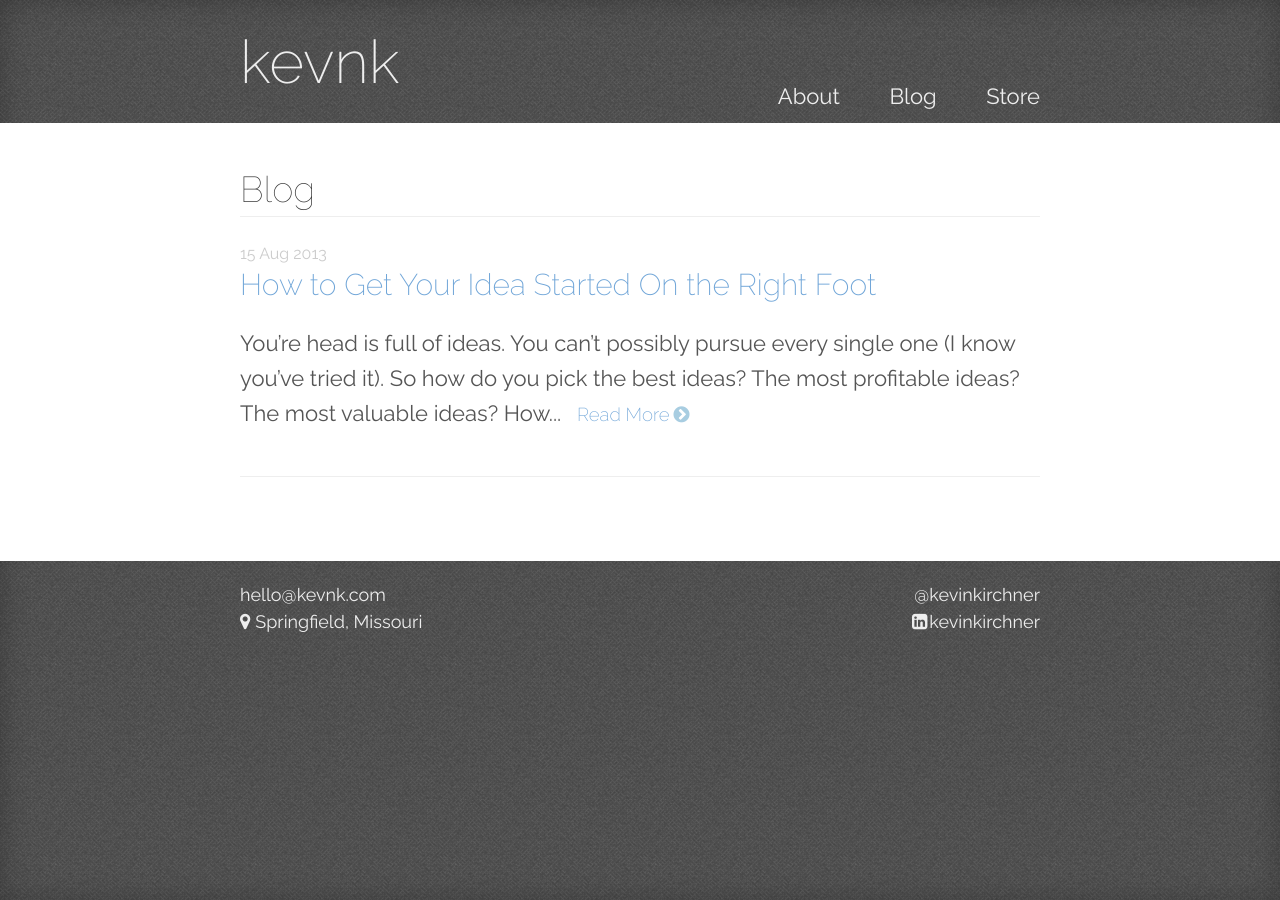
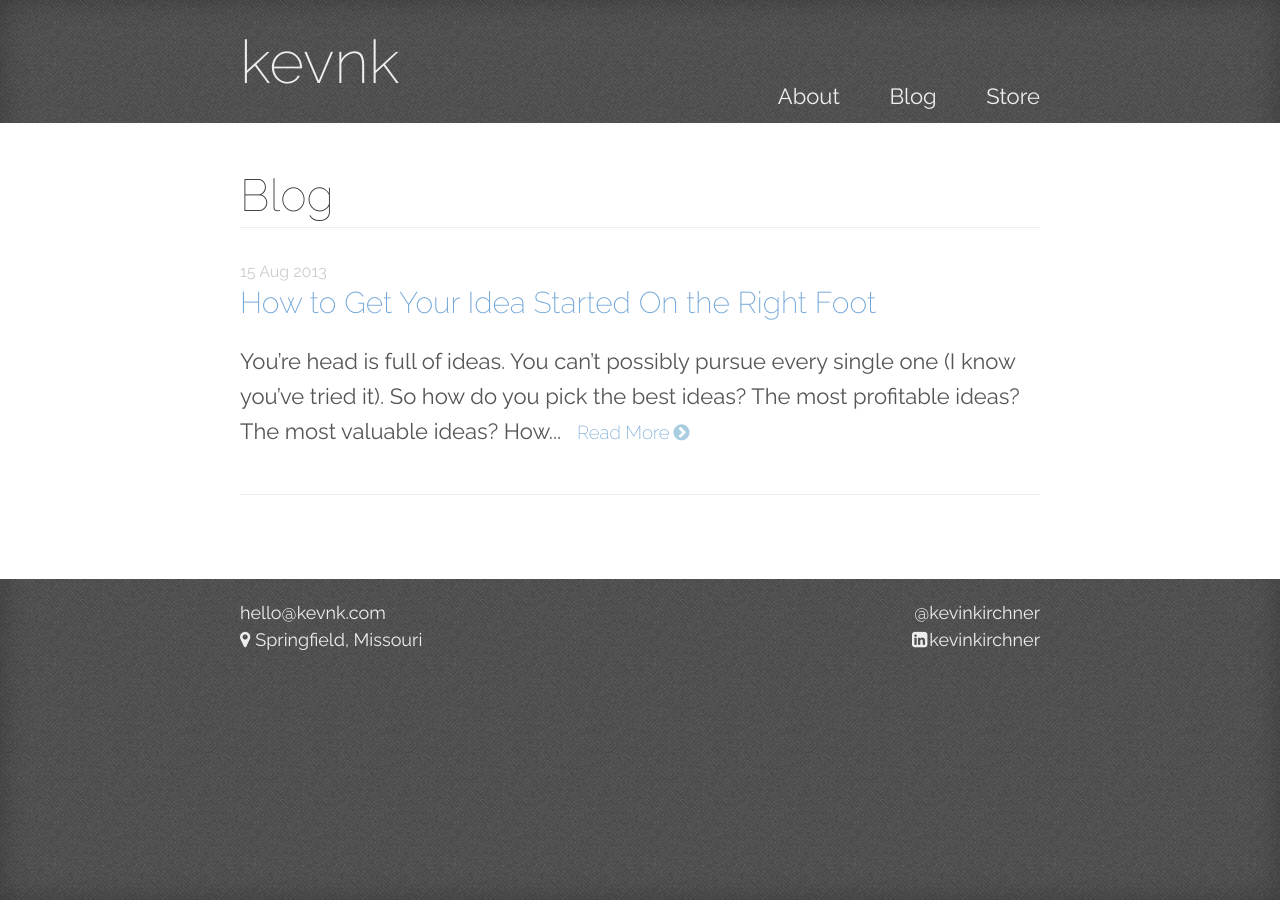
Before and after one commit to kevnk/kevnk.github.io, a Jekyll site: the page built from blog/index.html, in a window 1280 px wide. Built offline with Jekyll 4.4.1, drawn with Linux system fonts in a browser that asks for light colours; comment, search, counter and statistics services are not loaded.

Commit message:
fixing headers in posts

```diff
--- a/assets/css/main.css
+++ b/assets/css/main.css
@@ -79,7 +79,7 @@ a:hover i { text-decoration: none;}
 /* GLOBAL ========================================= */
 h1,h2,h3,h4,h5,h6 { color: #333; font-weight: 100; margin:0; line-height: 1.4; margin:.6em 0;}
 h3,h4,h5,h6 { font-weight: 700; color: #555; text-transform: uppercase;}
-main h1 { font-weight: 100; line-height: 1.5; border-bottom: 1px solid #eee; margin: .25em 0 .75em;}
+main h1 { font-weight: 100; font-size: 45px; border-bottom: 1px solid #eee; margin: .25em 0 .75em;}
 h1 i, h2 i, h3 i, h4 i, h5 i, h6 i { color: #666;}
 
 /* HEADER =========================================== */
```
